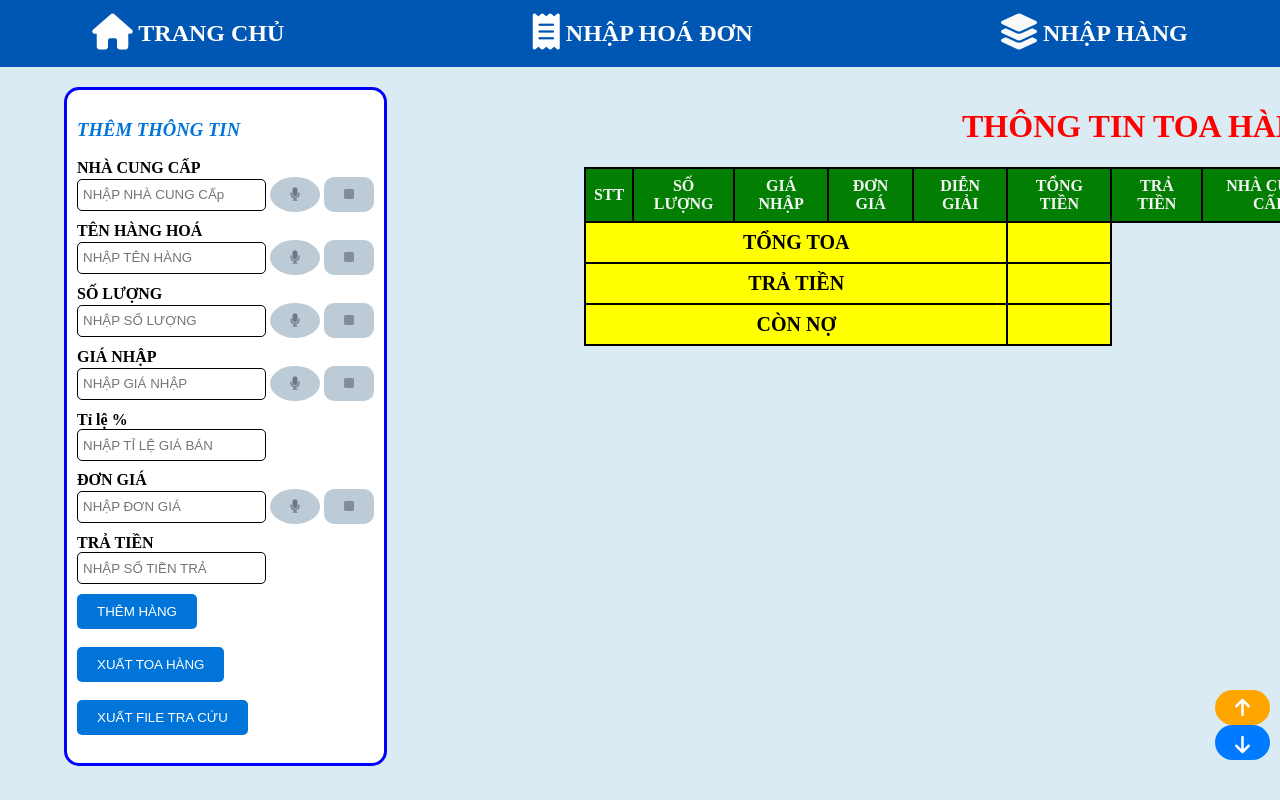
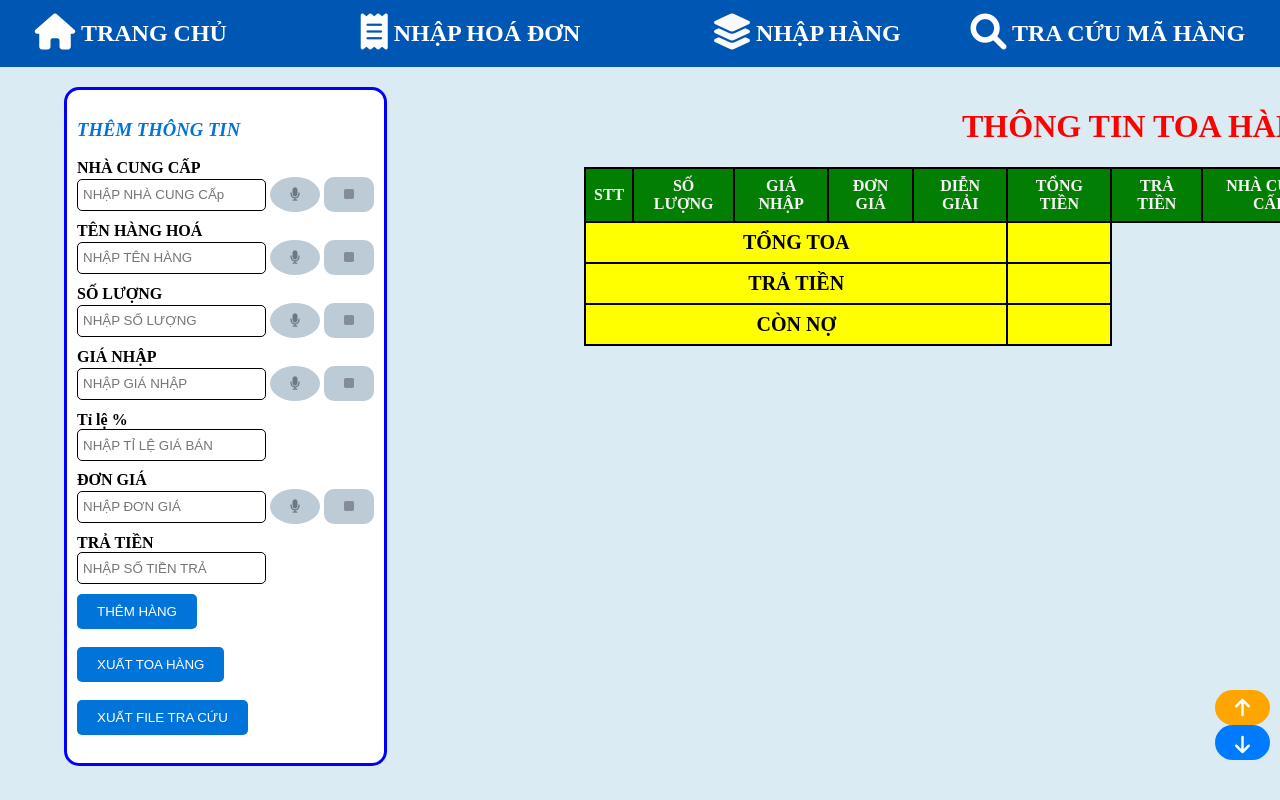
Before and after one commit to CuaHangThuyKim/ToaHang, a plain HTML site: page index.html in a window 1280 px wide. Shown: the top 800 px of the page. Drawn offline with Linux system fonts and the light colour scheme.

Commit message:
Update index.html

```diff
--- a/index.html
+++ b/index.html
@@ -240,8 +240,9 @@
 <body>
     <div id="header">
         <h2 style="margin-right: 5% ;color: aliceblue;"><a href="URL-cua-lien-ket"><i class="fa-solid fa-house fa-xl" style="color: #ffffff;"></i> TRANG CHỦ</a></h2>
-        <h2 ><a href="URL-cua-lien-ket"><i class="fa-solid fa-receipt fa-xl" style="color: #ffffff;"></i> NHẬP HOÁ ĐƠN </a></h2>
-        <h2  style="margin-left:5%"  ><a href="URL-cua-lien-ket"><i class="fa-solid fa-layer-group fa-xl" style="color: #fafafa;"></i> NHẬP HÀNG </a></h2>
+        <h2 ><a href="https://cuahangthuykim.github.io/HoaDonKhachHang/"><i class="fa-solid fa-receipt fa-xl" style="color: #ffffff;"></i> NHẬP HOÁ ĐƠN </a></h2>
+        <h2  style="margin-left:5%"  ><a href="https://cuahangthuykim.github.io/ToaHang/"><i class="fa-solid fa-layer-group fa-xl" style="color: #fafafa;"></i> NHẬP HÀNG </a></h2>
+        <h2  ><a href="URL-cua-lien-ket"><i class="fa-solid fa-magnifying-glass fa-xl" style="color: #ffffff;"></i> TRA CỨU MÃ HÀNG </a></h2>
     </div>
     <div id="divAll">
 
```
